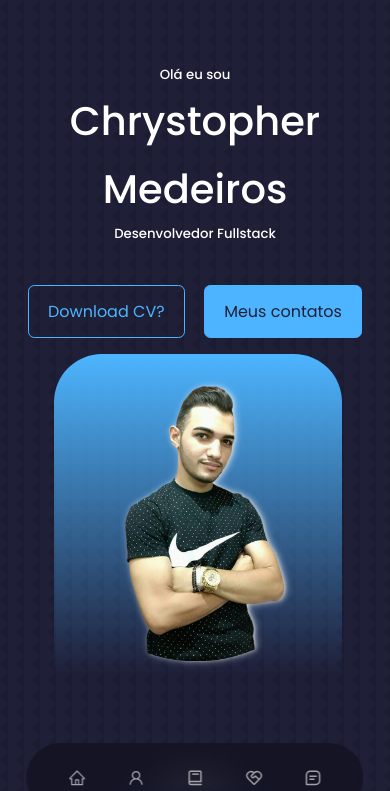
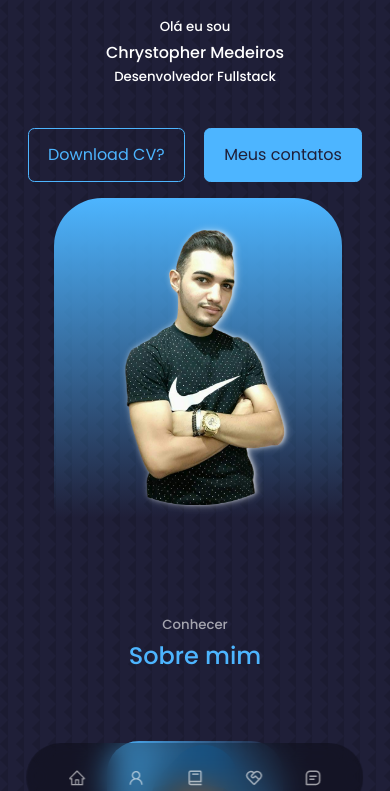
Before and after one commit to chrystophermedeiros/portfolio_website, a React (Create React App) app: page / in a window 390 px wide. Shown: the top 791 px of the page. Built offline with nearby package versions, Linux system fonts and the light colour scheme; the HTML template or start-up script is replaced by a standard one.

Commit message:
update header

```diff
--- a/src/components/header/header.css
+++ b/src/components/header/header.css
@@ -90,7 +90,14 @@ header {
     text-align: center;
     height: 100%;
     position: relative;
+    margin-top: 1rem;
+
   }
+
+  header h1{
+    font-size: 1rem;
+  }
+
   .header_socials, .scroll_down {
     display: none;
   }
```
